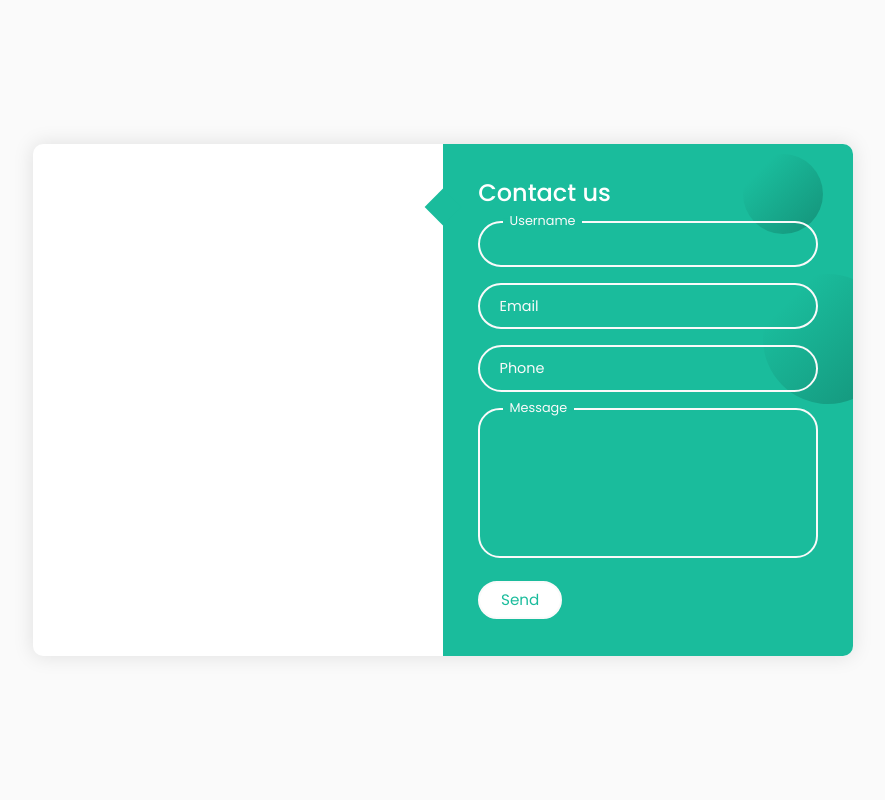
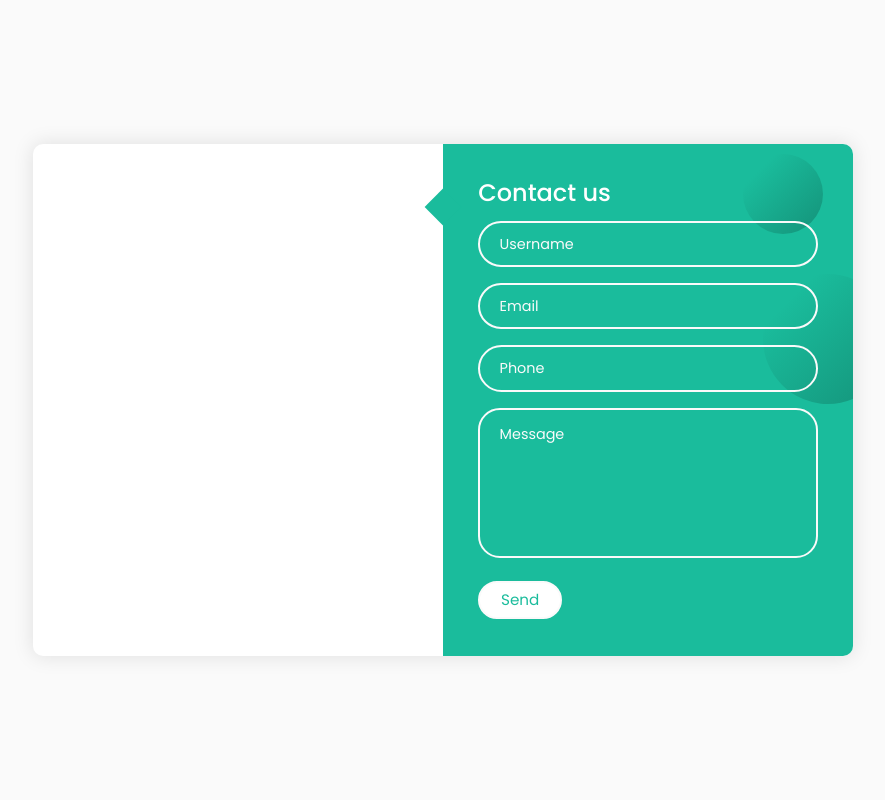
Before and after one commit to baylagas/ese-progra2-contact-form, a Flask app: page / in a window 1280 px wide. Shown: the whole page, without its empty margins (197-1082 px from the left). Run offline with Flask 2, Linux system fonts and the light colour scheme; some libraries are stand-ins or nearby versions.

Commit message:
add code to stop blur remove focus if the content is not empty in js, also remove focus class from all inputs in html

```diff
--- a/static/script.js
+++ b/static/script.js
@@ -7,7 +7,9 @@ function focusFunction() {
 
 function blurFunction() {
     let parent = this.parentNode
-    parent.classList.remove("focus")
+    if (this.value == "") {
+        parent.classList.remove("focus")
+    }
 }
 
 inputs.forEach((input) => {
--- a/templates/index.html
+++ b/templates/index.html
@@ -20,7 +20,7 @@
 
                 <form action="index.html">
                     <h3 class="title">Contact us</h3>
-                    <div class="input-container focus">
+                    <div class="input-container">
                         <input type="text" name="name" id="name" class="input">
                         <label for="">Username</label>
                         <span>Username</span>
@@ -35,7 +35,7 @@
                         <label for="">Phone</label>
                         <span>Phone</span>
                     </div>
-                    <div class="input-container focus textarea">
+                    <div class="input-container textarea">
                         <textarea name="message" id="message" class="input"></textarea>
                         <label for="">Message</label>
                         <span>Message</span>
```
